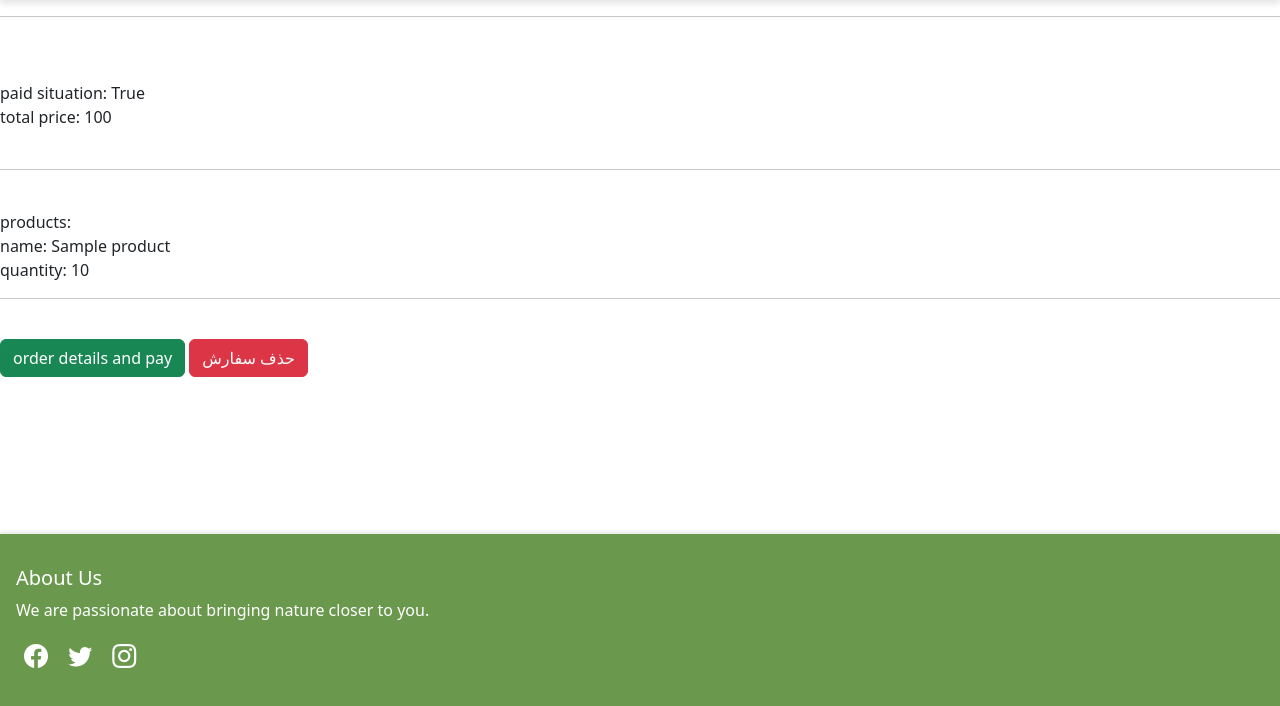
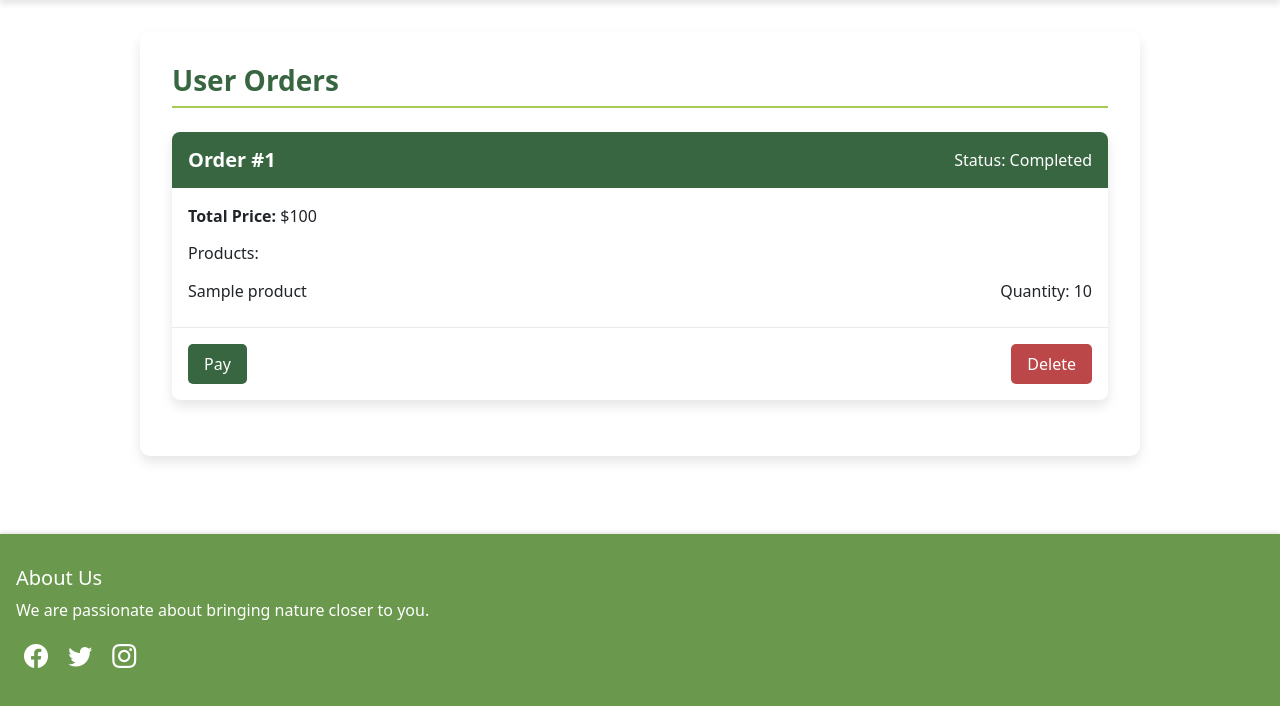
Before and after one commit to ALI-Hash1/flower-store, a Django app: page /cart/orders/ in a window 1280 px wide. Shown: the part 94-800 px from the top of the page. Run offline with Django 5.2, Linux system fonts and the light colour scheme; a user stored in the database is signed in; tables that the repository leaves empty hold one stand-in row (values such as "Sample post").

Commit message:
orders page of users designed and some fixing implemented to the cart form for checking out

```diff
--- /dev/null
+++ b/flower_store/orders/static/orders/css/user-order-styles.css
@@ -0,0 +1,89 @@
+.orders-collection {
+    margin: 2rem auto;
+    max-width: 1000px;
+    background-color: var(--white);
+    border-radius: 10px;
+    box-shadow: 0 6px 12px rgba(0, 0, 0, 0.1);
+    padding: 2rem;
+}
+
+.orders-collection-title {
+    font-size: 1.75rem;
+    font-weight: bold;
+    color: var(--green-dark);
+    margin-bottom: 1.5rem;
+    border-bottom: 2px solid var(--green-light);
+    padding-bottom: 0.5rem;
+}
+
+.order-card {
+    background-color: var(--white);
+    border-radius: 8px;
+    box-shadow: 0 6px 12px rgba(0, 0, 0, 0.1);
+    margin-bottom: 1.5rem;
+    overflow: hidden;
+}
+
+.order-header {
+    background-color: var(--green-dark);
+    color: var(--white);
+    padding: 1rem;
+    display: flex;
+    justify-content: space-between;
+    align-items: center;
+}
+
+.order-header h5 {
+    margin: 0;
+    font-size: 1.25rem;
+    font-weight: bold;
+}
+
+.order-body {
+    padding: 1rem;
+}
+
+.order-footer {
+    padding: 1rem;
+    display: flex;
+    justify-content: space-between;
+    align-items: center;
+    border-top: 1px solid #eaeaea;
+}
+
+.product-item {
+    display: flex;
+    justify-content: space-between;
+    padding: 0.5rem 0;
+    border-bottom: 1px solid #f0f0f0;
+}
+
+.product-item:last-child {
+    border-bottom: none;
+}
+
+.btn-pay {
+    background-color: var(--green-dark);
+    color: var(--white);
+    border: none;
+    padding: 0.5rem 1rem;
+    border-radius: 5px;
+    cursor: pointer;
+}
+
+.btn-pay:hover {
+    background-color: var(--green-medium);
+}
+
+.btn-delete {
+    background-color: var(--red-dark);
+    color: var(--white);
+    border: none;
+    padding: 0.5rem 1rem;
+    border-radius: 5px;
+    cursor: pointer;
+}
+
+.btn-delete:hover {
+    background-color: #a4373a;
+}
--- a/flower_store/orders/templates/orders/user-orders.html
+++ b/flower_store/orders/templates/orders/user-orders.html
@@ -1,23 +1,47 @@
 {% extends 'base.html' %}
+{% load static %}
+
+{% block extra_headers %}
+    <link rel="stylesheet" href="{% static 'orders/css/user-order-styles.css' %}">
+{% endblock %}
 
 {% block content %}
+    <div class="orders-collection">
+        <h2 class="orders-collection-title">User Orders</h2>
+        {% for order in orders %}
 
-    {% for order in orders %}
-        <hr><br><br>
-        paid situation: {{order.paid}}<br>
-        total price: {{order.get_total_price}}<br>
+            <!-- Order Card -->
+            <div class="order-card">
+                <!-- Order Header -->
+                <div class="order-header">
+                    <h5>Order #{{order.id}}</h5>
+                    {% if order.paid %}
+                        <span>Status: Completed</span>
+                    {% else %}
+                        <span>Status: Pending</span>
+                    {% endif %}
+                </div>
 
-        <br>
-        {% for item in order.items.all %}
-            <hr><br>products:<br>
-            name: {{item.product.name}}
-            <br>
-            quantity: {{item.quantity}}
+                <!-- Order Body -->
+                <div class="order-body">
+                    <p><strong>Total Price:</strong> ${{order.get_total_price}}</p>
+                    <h6>Products:</h6>
+                    {% for order_item in order.items.all %}
+                        <div class="product-item">
+                            <span>{{order_item.product.name}}</span>
+                            <span>Quantity: {{order_item.quantity}}</span>
+                        </div>
+                    {% endfor %}
+                </div>
+
+                <!-- Order Footer -->
+                <div class="order-footer">
+                    <a class="btn btn-pay" href="{% url 'orders:order_detail' order.id %}">Pay</a>
+                    <a class="btn btn-delete" href="{% url 'orders:order_delete' order.id %}">Delete</a>
+                </div>
+            </div>
+
         {% endfor %}
-        <br><hr><br>
-        <a href="{% url 'orders:order_detail' order.id %}" class="btn btn-success"> order details and pay </a>
-        <a href="{% url 'orders:order_delete' order.id %}" class="btn btn-danger">حذف سفارش</a>
-    {% endfor %}
-
+    </div>
 
 {% endblock content %}
--- a/flower_store/orders/views.py
+++ b/flower_store/orders/views.py
@@ -48,12 +48,18 @@
 
 
 class CreateOrderView(LoginRequiredMixin, View):
+    def dispatch(self, request, *args, **kwargs):
+        self.cart = Cart(request)
+        if not self.cart.get_total_price():
+            return render(request, 'orders/cart.html', {'cart': self.cart})
+        return super().dispatch(request, *args, **kwargs)
+
     def get(self, request):
-        cart = Cart(request)
+
         order = Order.objects.create(user=request.user)
-        for item in cart:
+        for item in self.cart:
             OrderItem.objects.create(product=item['product'], order=order, quantity=item['quantity'])
-        cart.clear()
+        self.cart.clear()
         return redirect('orders:order_detail', order.id)
 
 
--- a/flower_store/templates/base.html
+++ b/flower_store/templates/base.html
@@ -20,13 +20,12 @@
             {% block content %} {% endblock %}
         </div>
 
-
-    {% block scripts %} {% endblock %}
-
         {% include 'inc/footer.html' %}
 
         <!-- Bootstrap JS -->
         <script src="https://cdn.jsdelivr.net/npm/bootstrap@5.3.5/dist/js/bootstrap.bundle.min.js" integrity="sha384-k6d4wzSIapyDyv1kpU366/PK5hCdSbCRGRCMv+eplOQJWyd1fbcAu9OCUj5zNLiq" crossorigin="anonymous"></script>
 
+        {% block scripts %} {% endblock %}
+
     </body>
 </html>
```
Also changed, not shown: flower_store/orders/templates/orders/cart.html (+8 -1 lines). Lines whose indentation alone changed are shown as unchanged.
